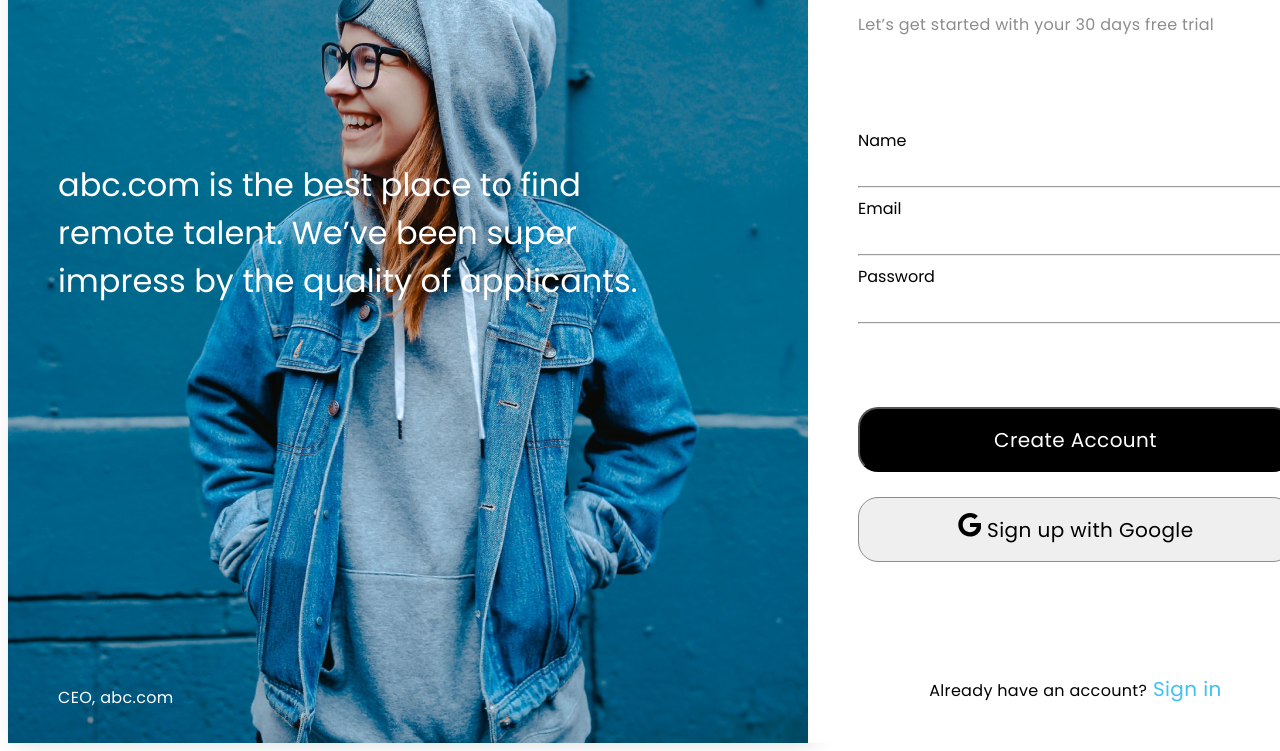
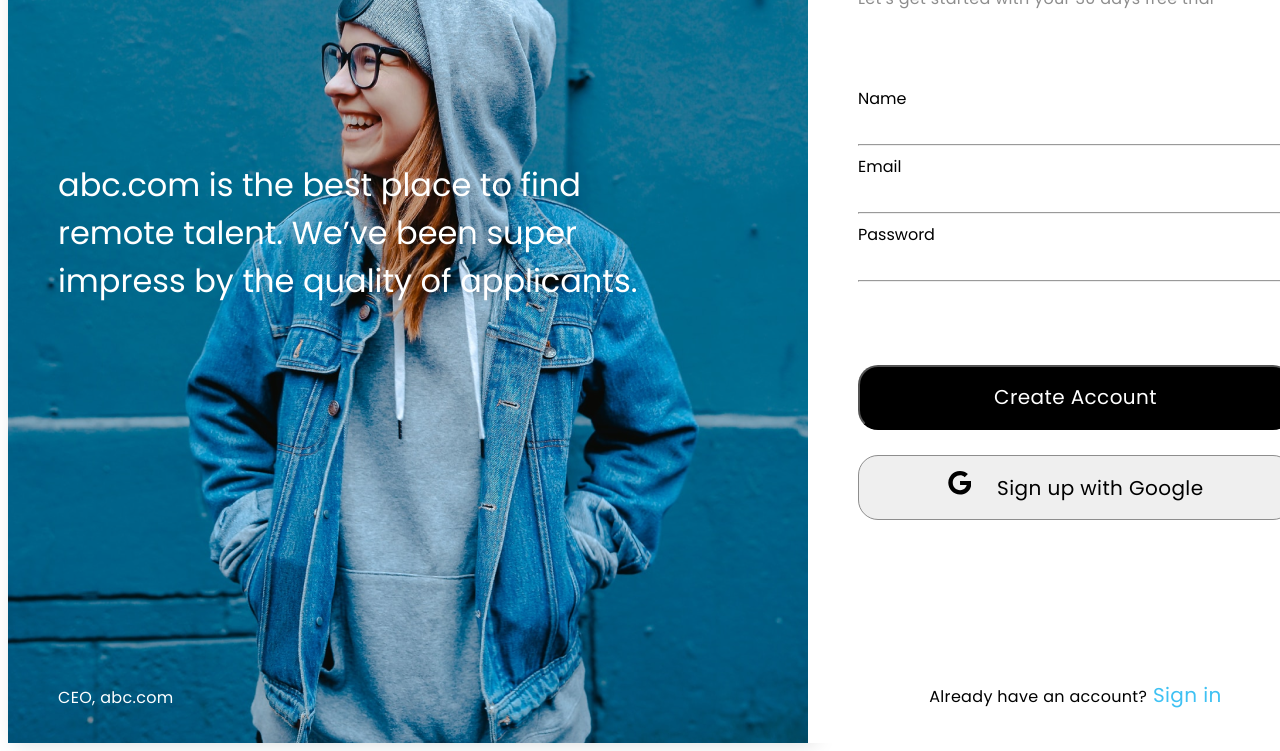
Before and after one commit to mchlcc/formm, a plain HTML site: page Form/index.html in a window 1280 px wide. Shown: the part 289-1040 px from the top of the page. Drawn offline with Linux system fonts and the light colour scheme.

Commit message:
first commit

```diff
--- a/Form/CSS/style.css
+++ b/Form/CSS/style.css
@@ -42,6 +42,7 @@ h2{
     line-height: normal;
     letter-spacing: 0.64px;
     text-align: left;
+    margin-bottom: 0;
 }
 
 h3{
@@ -139,9 +140,7 @@ h5{
 }
 
 
-p{
-    color: #FFF;
-}
+
 
 .p0{
     color: #8D8D8D;
@@ -152,6 +151,10 @@ p{
     line-height: normal;
     letter-spacing: 0.32px;
     text-align: left;
+    margin-bottom:0;
+    margin : 0;
+    padding-top: 0;
+    margin-top: 0;
 }
 
 
@@ -174,25 +177,32 @@ svg{
 
 .nn{
     border: none;
-    border-width: auto;
     outline: none;
+    width: 400px;
 }
 
 .ee{
     border: none;
     outline: none;
+    width: 400px;
 }
 
 .pp{
     border: none;
     outline: none;
+    width: 400px;
 }
 
 .bott{
-    margin-top: 7em;
+    margin-top: 10em;
     text-align: center;
 }
 
 .lb{
     text-align: left;
 }
+
+.p2 {
+    margin-left: 1em;
+
+}
```
Also changed, not shown: Form/index.html (+2 -2 lines).
